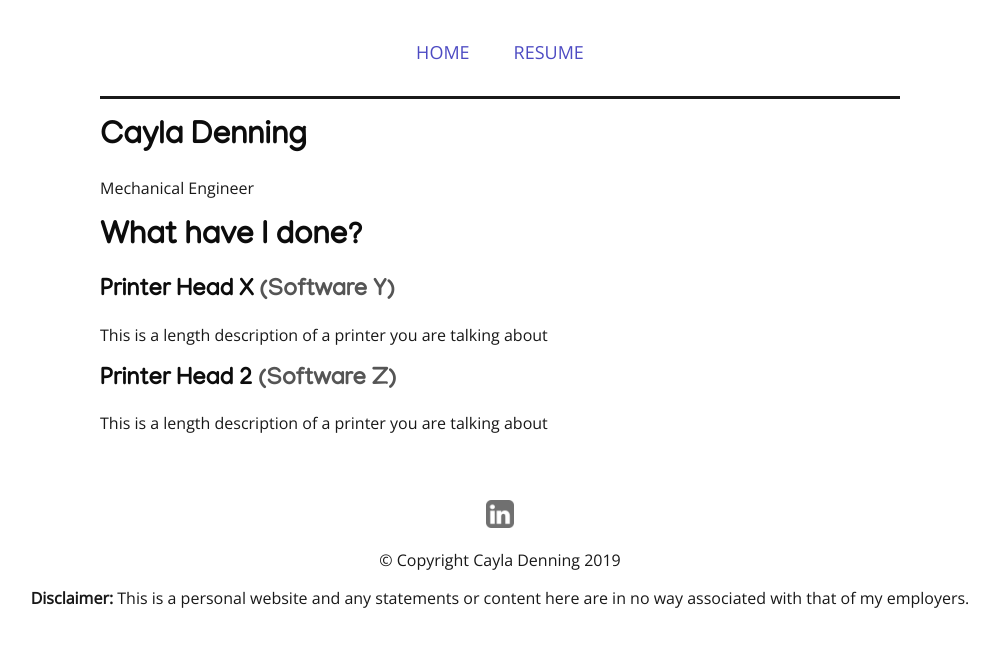
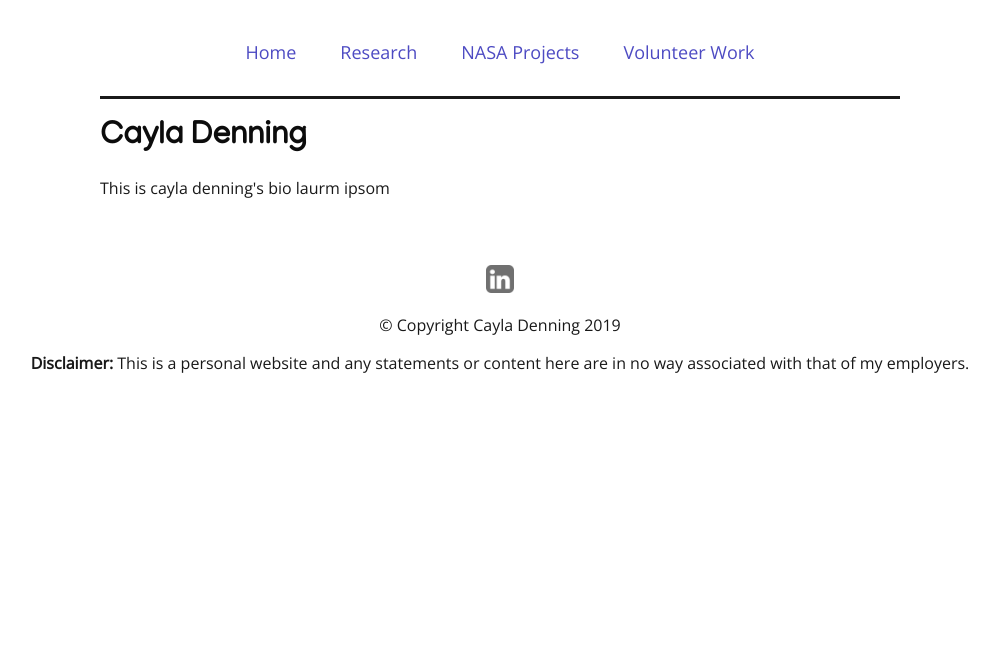
Before and after one commit to CaylaDenning/cayladenning.github.io, a Jekyll site: the page built from index.html, in a window 1280 px wide. Shown: the top 647 px of the page, without its empty margins (140-1139 px from the left). Built offline with Jekyll 4.4.1, drawn with Linux system fonts in a browser that asks for light colours.

```diff
--- a/_data/projects.json
+++ /dev/null
@@ -1,14 +0,0 @@
-[
-
-	{
-		"title": "Printer Head X",
-		"tools": "Software Y",
-		"description": "This is a length description of a printer you are talking about"
-	},
-	{
-		"title": "Printer Head 2",
-		"tools": "Software Z",
-		"description": "This is a length description of a printer you are talking about"
-	}
-
-]
--- a/_includes/navbar.html
+++ b/_includes/navbar.html
@@ -1,4 +1,6 @@
 <div class="container borderXwidth">
-  <a href="{{ site.url }}/index.html#mainContent">HOME</a>
-  <a href="{{ site.url }}/media/BenHoffman_Resume.pdf" target="_blank">RESUME</a>
+  <a href="{{ site.url }}/index.html#mainContent">Home</a>
+  <a href="{{ site.url }}/research/">Research</a>
+  <a href="{{ site.url }}/nasa">NASA Projects</a>
+  <a href="{{ site.url }}/volunteer">Volunteer Work</a>
 </div>
--- a/index.html
+++ b/index.html
@@ -4,28 +4,5 @@ layout: default
 
 <div id="about">
   <h1>Cayla Denning</h1>
-  <p>Mechanical Engineer</p>
+  <p>This is cayla denning's bio laurm ipsom</p>
 </div> <!-- End about -->
-
-<!-- Container Div that will have dynamically generated projects in it -->
-<div id="projects">
-  <h1>What have I done?</h1>
-  {% for project in site.data.projects %}
-    <div id="projectInfo">
-      <h2 id="projectTitle">{{ project.title }} {% if project.tools %}<span id="tools">({{ project.tools}})</span>{% endif %}</h2>
-      {% if project.image %}
-        <img id="projectBanner" src={{ project.image }} />
-      {% endif %}
-      <p>{{ project.description }}</p>
-
-      <div id="projectLinks">
-        {% if project.links %}
-            {% for link in project.links %}
-                <p>- <a href={{ link.value }} target="_blank"> {{ link.name }} </a></p>
-            {% endfor %}
-        {% endif %}
-      </div> <!-- End project links -->
-
-    </div> <!-- End Project Info -->
-  {% endfor %}
-</div> <!-- End projects -->
```
Also changed, not shown: _posts/2017-02-15-data-visualization-with-the-elk-stack-and-unity.md (added, +24 -0 lines), nasa.html (added, +21 -0 lines), research.html (renamed from blogPosts.html, +5 -5 lines), volunteer.html (added, +21 -0 lines).
